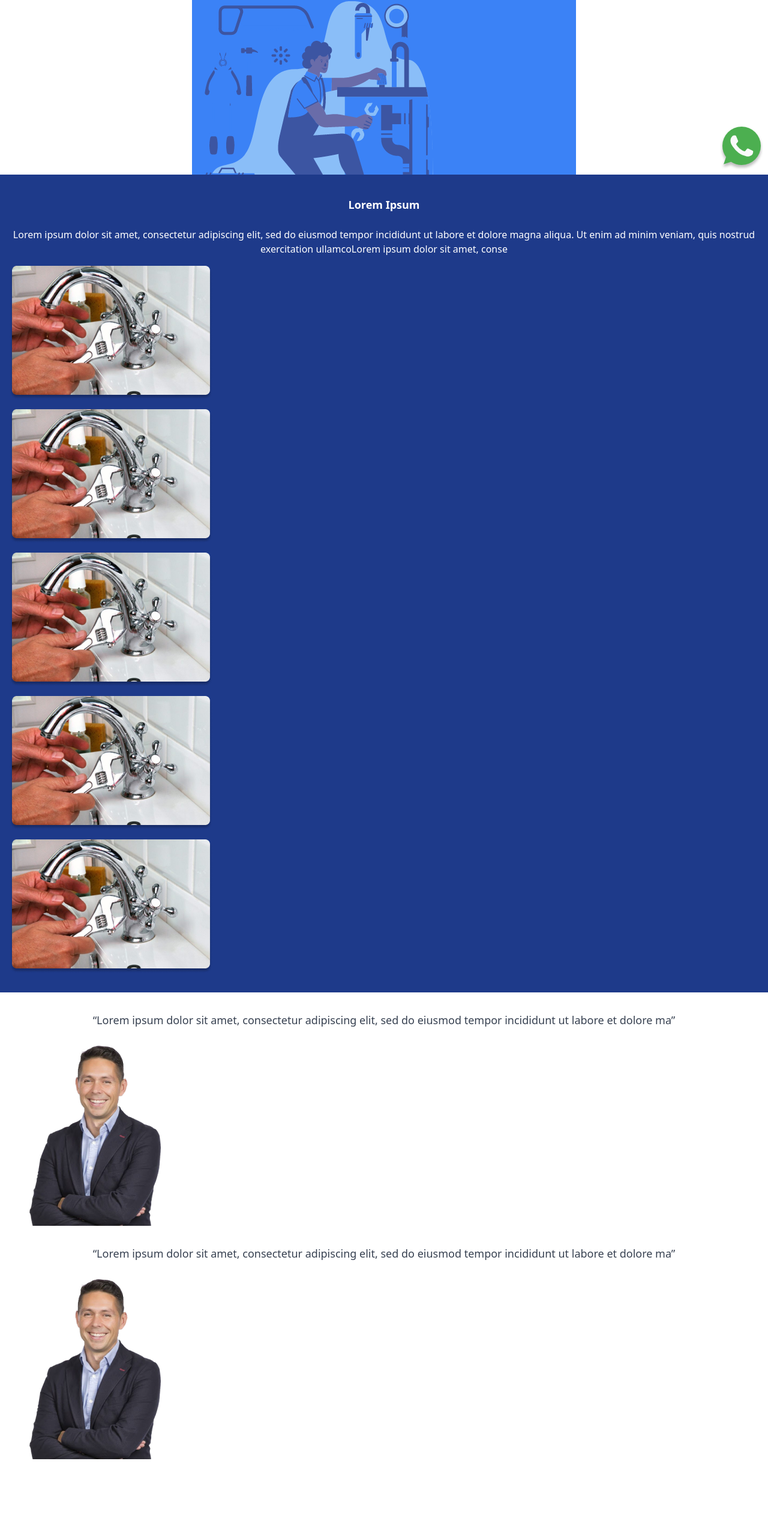
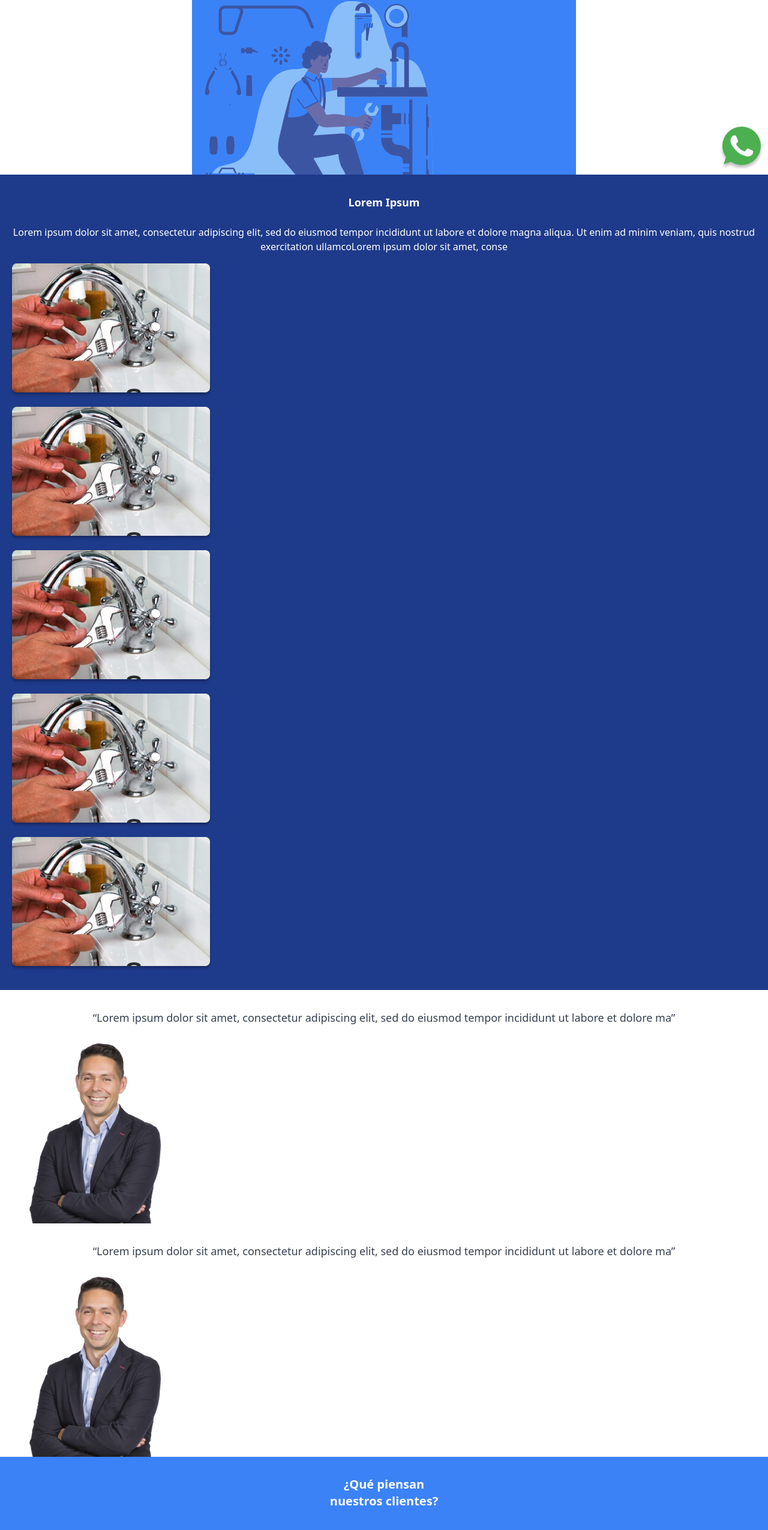
Before and after one commit to Tesam/services-pf, a React (Create React App) app: page / in a window 1280 px wide. Shown: the part 209-2759 px from the top of the page at 60% size. Before the commit the page ends 2641 px from the top, so only its background shows below. Built offline with nearby package versions, Linux system fonts and the light colour scheme.

Commit message:
feat(app): add the client comments section

```diff
--- a/src/App.js
+++ b/src/App.js
@@ -1,6 +1,7 @@
 import whatsappIcon from './img/whatsapp-icon.svg';
 import plumberPhoto from './img/plumber-photo.png';
 import personPhoto from './img/person-photo.png';
+import customerPhoto from './img/customer-photo.png'
 import './App.css';
 
 function App() {
@@ -14,7 +15,7 @@ function App() {
       </header>
       <main>
         <section className="bg-secondary">
-          <h2 className="text-white font-sans font-bold text-lg text-center pt-9">Lorem Ipsum</h2>
+          <h2 className="text-white font-sans font-bold text-lg text-center pt-8">Lorem Ipsum</h2>
           <p className="text-white font-sans text-center pt-6 pl-2 pr-2">Lorem ipsum dolor sit amet, consectetur adipiscing elit, sed do eiusmod tempor incididunt ut labore et dolore magna aliqua. Ut enim ad minim veniam, quis nostrud exercitation ullamcoLorem ipsum dolor sit amet, conse</p>
           <div className="pl-4 pr-4">
             <img alt="Imagen de plomero trabajando" src={plumberPhoto} className="mt-4"/>
@@ -30,7 +31,15 @@ function App() {
           <p className="text-center text-gray-700 text-lg mt-8 pl-4 pr-4">“Lorem ipsum dolor sit amet, consectetur adipiscing elit, sed do eiusmod tempor incididunt ut labore et dolore ma”</p>
           <img alt="Foto del profesional" src={personPhoto}/>
         </section>
-        <section className="bg-primary"></section>
+        <section className="bg-primary text-white font-sans pl-4 pr-4 text-center">
+          <p className="font-bold text-xl pt-8">¿Qué piensan<br/>nuestros clientes?</p>
+          <p className="text-8xl font-fredoka mt-6">“</p>
+          <p>Lorem ipsum dolor sit amet, consectetur adipiscing elit, sed do eiusmod tempor incididunt ut labore et dolore magna aliqua. Ut enim ad minim veniam, quis nostrud exercitation ullamcoLorem ipsum dolor sit amet, consectetur adipiscing elit, sed do </p>
+          <div className="flex justify-center">
+            <img alt="Foto del cliente" src={customerPhoto} className="mt-6"/>
+          </div>
+          <p className="font-fredoka text-4xl pb-8">. . .</p>
+        </section>
       </main>
       <footer className="bg-secondary"></footer>
     </div>
```
Also changed, not shown: src/img/customer-photo.png (added), 1 other file (tests, documents, lock files or other folders).
